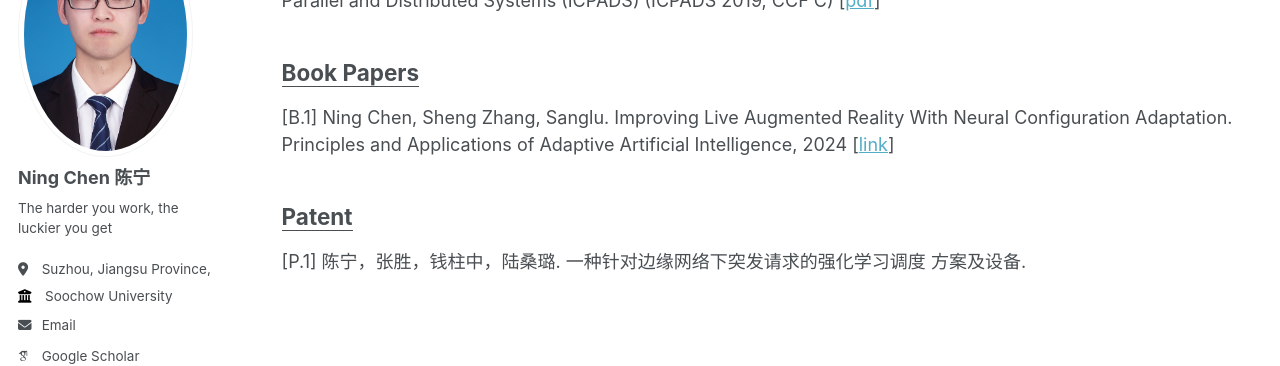
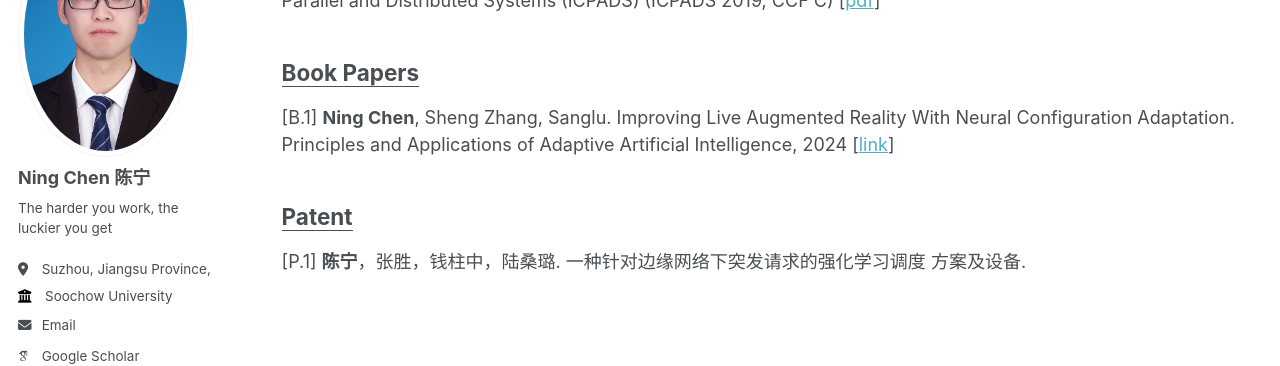
Before and after one commit to nju-cn/nju-cn.github.io, a Jekyll site: the page built from _pages/publications.md, in a window 1280 px wide and 900 px high, scrolled down 1598 px. Shown: the part 194-560 px from the top of the window. Built offline with Jekyll 4.4.1, drawn with Linux system fonts in a browser that asks for light colours; some web fonts are replaced.

```diff
--- a/_pages/publications.md
+++ b/_pages/publications.md
@@ -70,8 +70,8 @@ proportional computation offloading via deep reinforcement learning. 2019 IEEE 2
 Conference on Parallel and Distributed Systems (ICPADS) (ICPADS 2019, CCF C) [[pdf](http://nju-cn.github.io/files/ICPADS.pdf)]
 
 ## <u>Book Papers</u>
-[B.1] Ning Chen, Sheng Zhang, Sanglu. Improving Live Augmented Reality With Neural Configuration Adaptation. Principles and Applications of Adaptive Artificial Intelligence, 2024 [[link](https://www.igi-global.com/chapter/improving-live-augmented-reality-with-neural-configuration-adaptation/337692)]
+[B.1] **Ning Chen**, Sheng Zhang, Sanglu. Improving Live Augmented Reality With Neural Configuration Adaptation. Principles and Applications of Adaptive Artificial Intelligence, 2024 [[link](https://www.igi-global.com/chapter/improving-live-augmented-reality-with-neural-configuration-adaptation/337692)]
 
 
 ## <u>Patent</u>
-[P.1] 陈宁，张胜，钱柱中，陆桑璐. 一种针对边缘网络下突发请求的强化学习调度 方案及设备.
+[P.1] **陈宁**，张胜，钱柱中，陆桑璐. 一种针对边缘网络下突发请求的强化学习调度 方案及设备.
```
